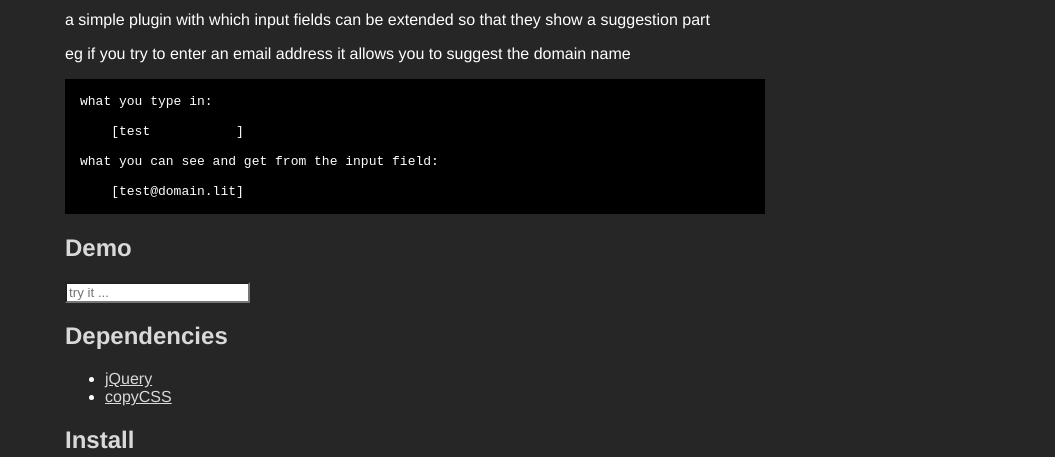
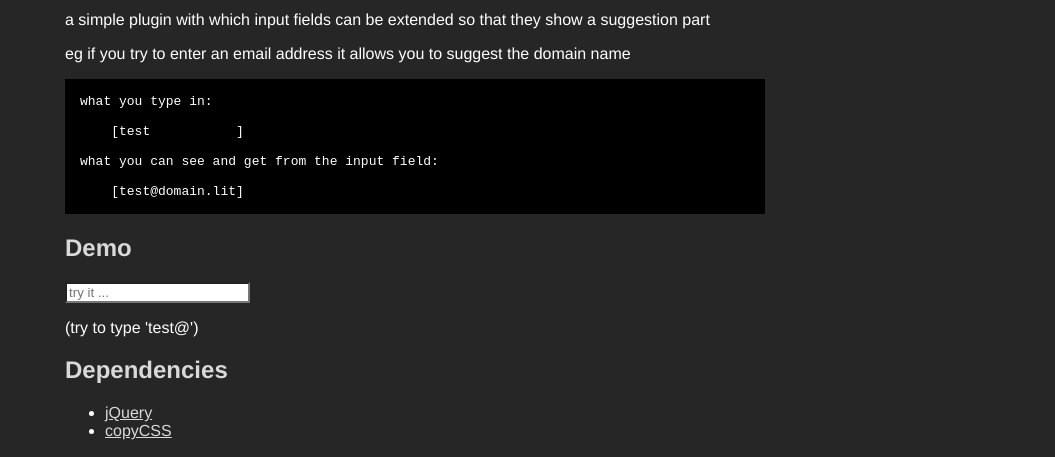
Before and after one commit to dodo/jquery-autosuggestion, a plain HTML site: page index.html in a window 1280 px wide. Shown: the part 322-779 px from the top of the page, without its empty margins (225-1280 px from the left). Drawn offline with nearby package versions, Linux system fonts and the light colour scheme.

Commit message:
little info

```diff
--- a/index.html
+++ b/index.html
@@ -86,6 +86,7 @@ what you can see and get from the input field:
 </pre></p>
 <h2>Demo</h2><p>
 <input type="text" id="demo" placeholder="try it ..." required/>
+<p>(try to type 'test@')</p>
 <script type="text/javascript">
 $(document).ready(function () {
     $('#demo').autoSuggestion({suffix:function (val) {
```
